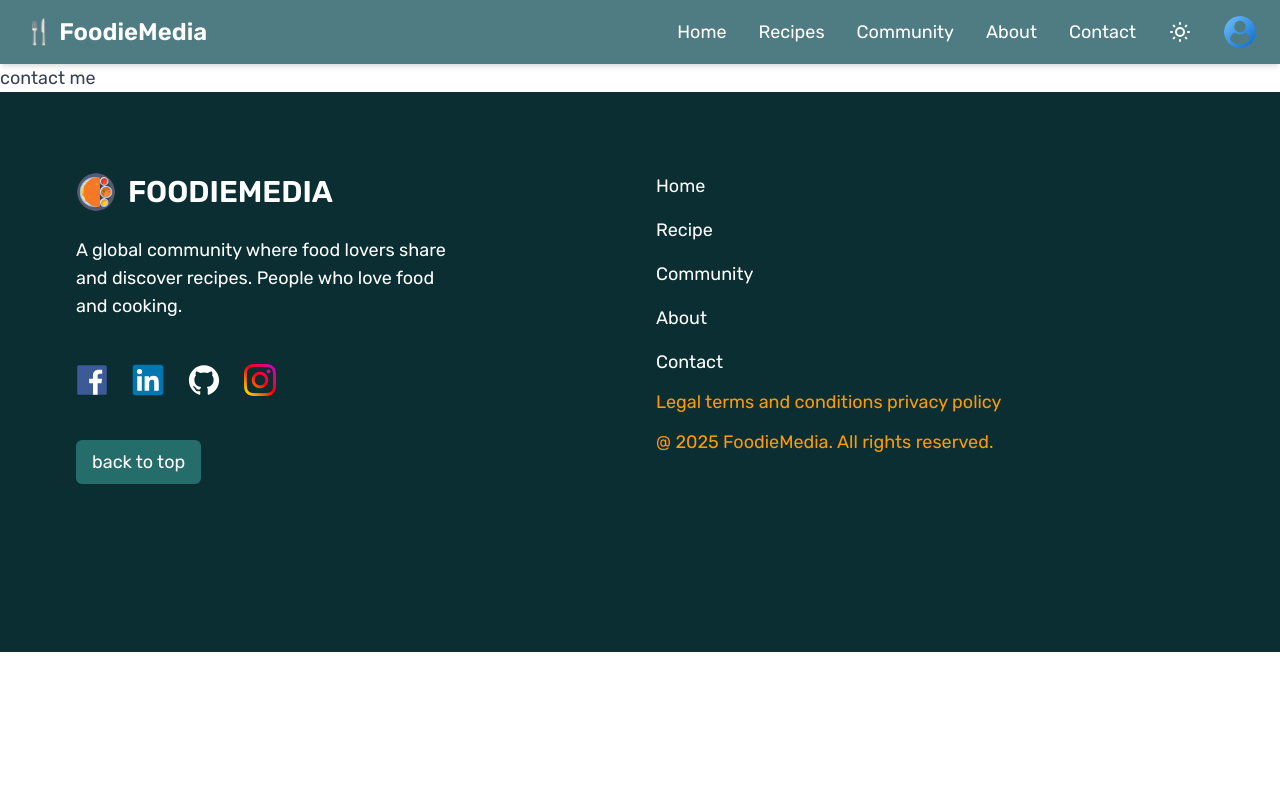
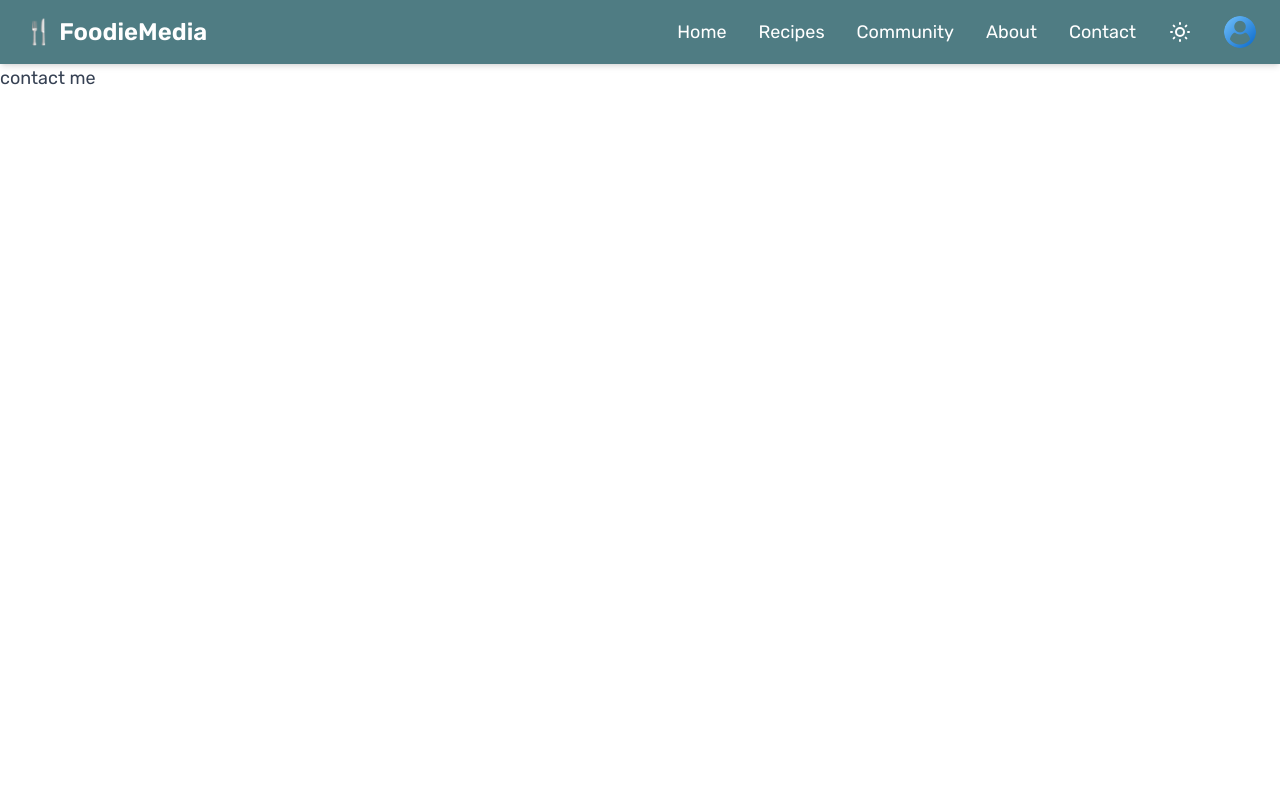
Before and after one commit to shiba-murmu/Discover-your-recipe, a React (Vite) app in the folder frontend/: page /contact in a window 1280 px wide. Shown: the top 800 px of the page. Built offline with nearby package versions, Linux system fonts and the light colour scheme.

Commit message:
Height is set for the page.

```diff
--- a/frontend/src/pages/Contact/Contact.jsx
+++ b/frontend/src/pages/Contact/Contact.jsx
@@ -3,7 +3,7 @@ import React from 'react'
 function Contact() {
   return (
     <>
-        <div className='mt-17 md:mt-16'>
+        <div className='min-h-[100vh] mt-17 md:mt-16'>
             contact me
         </div>
     </>
```
